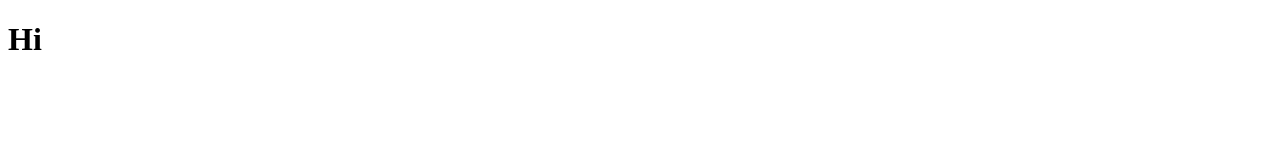
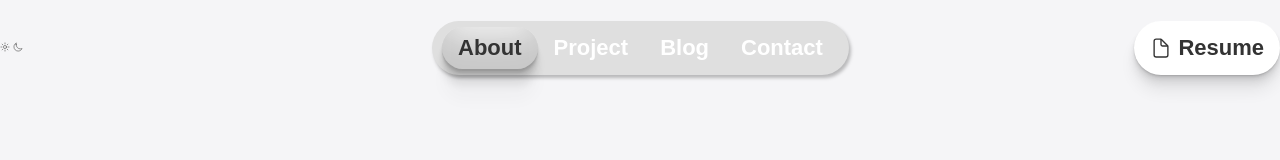
Before and after one commit to dev-ethanjohn/me, a plain HTML site: page index.html in a window 1280 px wide. Drawn offline with nearby package versions, Linux system fonts and the light colour scheme; a web font is replaced by a local one.

Commit message:
Add header to the content structure

```diff
--- a/index.html
+++ b/index.html
@@ -4,8 +4,62 @@
     <meta charset="UTF-8" />
     <meta name="viewport" content="width=device-width, initial-scale=1.0" />
     <title>me - Ethan John Paguntalan</title>
+
+    <!-- Styles -->
+    <link rel="stylesheet" href="/styles/general.css" />
+    <link rel="stylesheet" href="/styles/styles.css" />
+
+    <!-- Font -->
+
+    <!-- icon -->
+    <script
+      type="module"
+      src="https://unpkg.com/ionicons@7.1.0/dist/ionicons/ionicons.esm.js"
+    ></script>
+    <script
+      nomodule
+      src="https://unpkg.com/ionicons@7.1.0/dist/ionicons/ionicons.js"
+    ></script>
   </head>
+
   <body>
-    <h1>Hi</h1>
+    <!-- HEADER START -->
+    <header class="header header--grid">
+      <div class="toggle-container">
+        <div class="switch">
+          <div class="toggle">
+            <ion-icon name="sunny-outline"></ion-icon>
+            <ion-icon name="moon-outline"></ion-icon>
+          </div>
+        </div>
+      </div>
+      <nav class="navbar">
+        <div class="navbar-container">
+          <!-- <div class="nav-list-flex"> -->
+          <ul class="main-nav-list btn--large">
+            <li><a href="#" class="main-nav-link active">About</a></li>
+            <li><a href="#" class="main-nav-link">Project</a></li>
+            <li><a href="#" class="main-nav-link">Blog</a></li>
+            <li><a href="#" class="main-nav-link">Contact</a></li>
+          </ul>
+          <!-- </div> -->
+          <a href="#" class="nav-btn btn--large"
+            ><ion-icon
+              name="document-outline"
+              style="padding-right: 0.6rem"
+            ></ion-icon
+            ><span class="nav-cta">Resume</span></a
+          >
+        </div>
+      </nav>
+    </header>
+    <!-- HEADER END -->
+
+    <!-- MAIN START -->
+    <main>
+      <div class="container"></div>
+    </main>
+
+    <!-- MAIN END -->
   </body>
 </html>
--- a/styles/general.css
+++ b/styles/general.css
@@ -0,0 +1,63 @@
+@import url('https://fonts.googleapis.com/css2?family=Darker+Grotesque:wght@400;500;700&display=swap');
+/*
+-- 01 TYPOGRAPHY SYSTEM
+
+SPACING (px)
+2 / 4 / 8 / 12 / 16 / 24 / 32 / 48 / 64 / 80 / 96 / 128
+FONT SIZE(px)
+10 / 12 / 14 / 16 / 18 / 20 / 24 / 30 / 36 / 44 / 52 / 62 / 74 / 86 / 98
+
+-- 02 COLORS
+primary: #f1efe3
+Tints: #
+Shades:
+Accents:
+Greys: #555, #333
+rgb(235, 235, 235);
+
+-- SHADOWS
+
+--- 06 BORDER RADIUS
+Default: 9px
+
+--- 07 WHITESPACE
+
+--- 08 FONT WEIGHTS
+Default: 400
+Medium: 500
+Semi-Bold: 600
+Bold: 700
+
+--- 09 LINE HEIGHT
+Default: 1
+Small: 1.05
+Paragraph Default: 1.6
+*/
+
+* {
+  margin: 0;
+  padding: 0;
+  box-sizing: border-box;
+}
+html {
+  font-size: 62.5%;
+}
+body {
+  line-height: 1;
+  font-weight: 400;
+  color: #555;
+  background-color: rgb(245, 245, 247);
+  font-family: 'Darker Grotesque', sans-serif;
+}
+
+.container {
+  max-width: 111.4rem;
+  background-color: #fff;
+  margin: 0 auto;
+}
+
+/* HELPER */
+.btn--large {
+  font-size: 2.2rem;
+  font-weight: 700;
+}
--- a/styles/styles.css
+++ b/styles/styles.css
@@ -0,0 +1,74 @@
+/* ---------------------- */
+/* 01 HEADER */
+/* ---------------------- */
+
+.header {
+  display: flex;
+  align-items: center;
+  height: 9.6rem;
+
+  max-width: 146.4rem;
+  margin: 0 auto;
+  background-color: F5F5F7;
+}
+
+.header--grid {
+  display: grid;
+  grid-template-columns: minmax(0, 40rem) minmax(0, 103.2rem);
+  column-gap: 3.2rem;
+}
+
+.navbar-container {
+  display: flex;
+  justify-content: space-between;
+}
+
+.main-nav-list {
+  display: flex;
+  list-style-type: none;
+  justify-content: center;
+  align-items: center;
+
+  border-radius: 10rem;
+  background-color: rgb(223, 223, 223);
+  padding: 0.6rem 1rem;
+  box-shadow: rgba(0, 0, 0, 0.25) 1.95px 2.95px 3.6px;
+}
+
+.main-nav-link.active {
+  background-color: #fff;
+  border-radius: 50px;
+
+  box-shadow: rgba(0, 0, 0, 0.085) 0px -23px 25px 0px inset,
+    rgba(0, 0, 0, 0.075) 0px -36px 30px 0px inset,
+    rgba(0, 0, 0, 0.075) 0px -79px 40px 0px inset,
+    rgba(0, 0, 0, 0.06) 0px 2px 1px, rgba(0, 0, 0, 0.09) 0px 4px 2px,
+    rgba(0, 0, 0, 0.09) 0px 8px 4px, rgba(0, 0, 0, 0.09) 0px 16px 8px,
+    rgba(0, 0, 0, 0.023) 0px 32px 16px;
+  color: #333 !important;
+}
+
+.main-nav-link:link,
+.main-nav-link:visited {
+  display: inline-block;
+  text-decoration: none;
+  color: #ffffff;
+  font-weight: 500;
+  transition: all 0.3s;
+  font-weight: 700;
+  padding: 1rem 1.6rem;
+}
+
+.nav-btn {
+  display: flex;
+  align-items: center;
+  padding: 1rem 1.6rem;
+  background-color: #fff;
+  box-shadow: rgba(0, 0, 0, 0.07) 0px 1px 1px, rgba(0, 0, 0, 0.07) 0px 2px 2px,
+    rgba(0, 0, 0, 0.07) 0px 4px 4px, rgba(0, 0, 0, 0.07) 0px 8px 8px,
+    rgba(0, 0, 0, 0.07) 0px 16px 16px;
+  border-radius: 50px;
+
+  color: #333;
+  text-decoration: none;
+}
```
